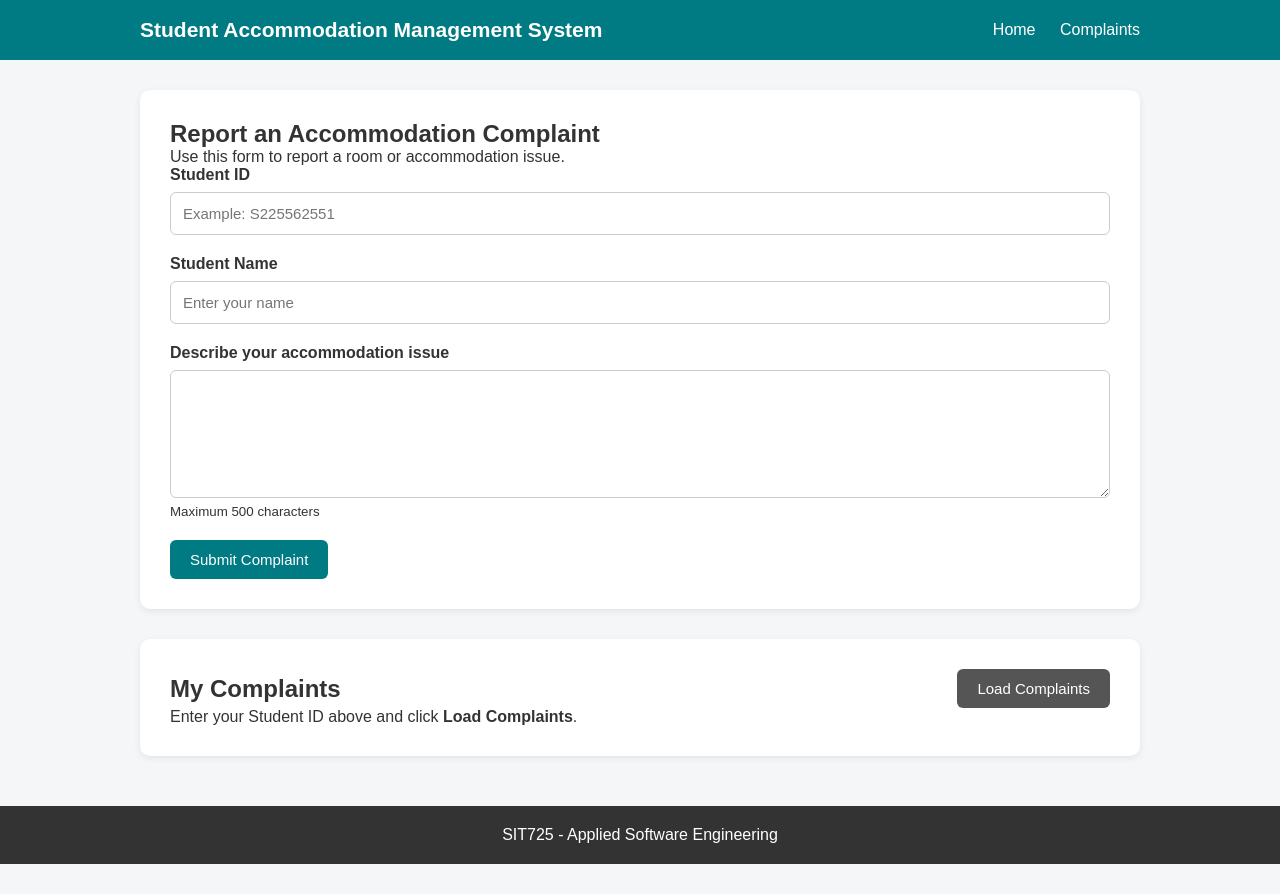
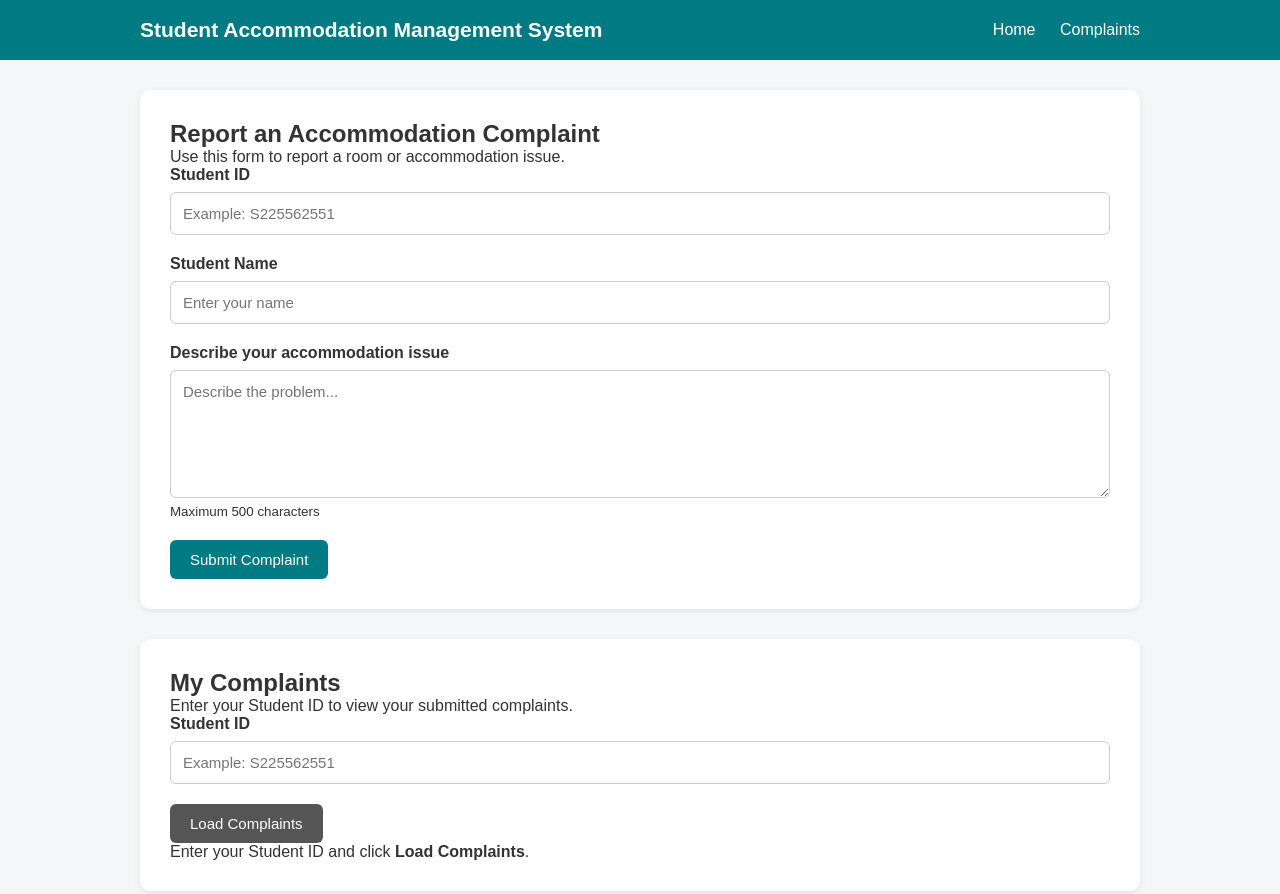
Before and after one commit to Ashlin3799/student-accommodation-system-, a website: page public/complaints.html in a window 1280 px wide. Shown: the top 894 px of the page. Before the commit the page ends 864 px from the top, so only its background shows below. Drawn offline with Linux system fonts and the light colour scheme.

Commit message:
Update project

```diff
--- a/public/complaints.html
+++ b/public/complaints.html
@@ -1,9 +1,7 @@
 <!DOCTYPE html>
-
 <html lang="en">
 
 <head>
-
     <meta charset="UTF-8">
 
     <meta name="viewport"
@@ -11,39 +9,32 @@
 
     <title>Student Complaints</title>
 
-    <link rel="stylesheet"
-          href="css/style.css">
-
+    <link rel="stylesheet" href="css/style.css">
     <link rel="stylesheet" href="/css/admin.css">
-
 </head>
 
 
 <body>
 
 <header>
-
     <div class="container">
 
         <h1>Student Accommodation Management System</h1>
 
         <nav>
-
             <a href="/index.html">Home</a>
-
-            <a href="/complaints.html">
-                Complaints
-            </a>
-
+            <a href="/complaints.html">Complaints</a>
         </nav>
 
     </div>
-
 </header>
 
 
 <main class="container">
 
+    <!-- ====================================== -->
+    <!-- SUBMIT NEW COMPLAINT -->
+    <!-- ====================================== -->
 
     <section class="card">
 
@@ -53,7 +44,6 @@
             Use this form to report a room or accommodation issue.
         </p>
 
-
         <div
             id="message"
             class="message">
@@ -61,7 +51,6 @@
 
 
         <form id="complaintForm">
-
 
             <div class="form-group">
 
@@ -107,8 +96,7 @@
                     rows="6"
                     maxlength="500"
                     placeholder="Describe the problem..."
-                required>
-            </textarea>
+                    required></textarea>
 
                 <small>
                     Maximum 500 characters
@@ -125,34 +113,53 @@
 
             </button>
 
-
         </form>
 
     </section>
 
 
 
+    <!-- ====================================== -->
+    <!-- VIEW EXISTING COMPLAINTS -->
+    <!-- ====================================== -->
+
     <section class="card">
-
-    <div class="section-heading">
 
         <h2>My Complaints</h2>
 
+        <p>
+            Enter your Student ID to view your submitted complaints.
+        </p>
+
+
+        <div class="form-group">
+
+            <label for="complaintSearchStudentId">
+                Student ID
+            </label>
+
+            <input
+                type="text"
+                id="complaintSearchStudentId"
+                placeholder="Example: S225562551">
+
+        </div>
+
+
         <button
             id="loadComplaints"
+            type="button"
             class="button secondary">
 
             Load Complaints
 
         </button>
 
-    </div>
-
 
         <div id="complaintsContainer">
 
             <p>
-            Enter your Student ID above and click
+                Enter your Student ID and click
                 <strong>Load Complaints</strong>.
             </p>
 
@@ -165,9 +172,7 @@
 
 
 <footer>
-
     SIT725 - Applied Software Engineering
-
 </footer>
 
 
```
Lines whose indentation alone changed are shown as unchanged.
